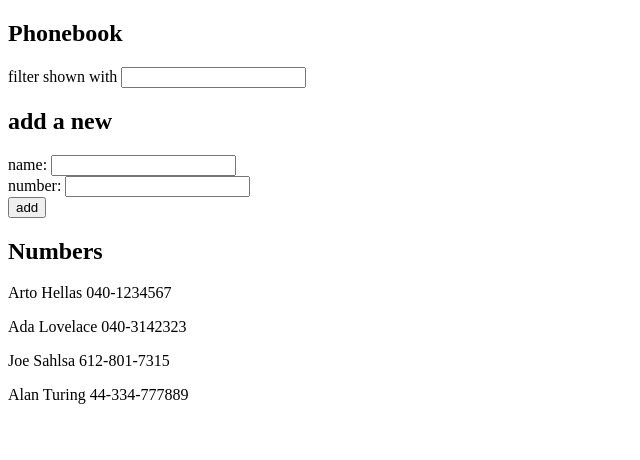
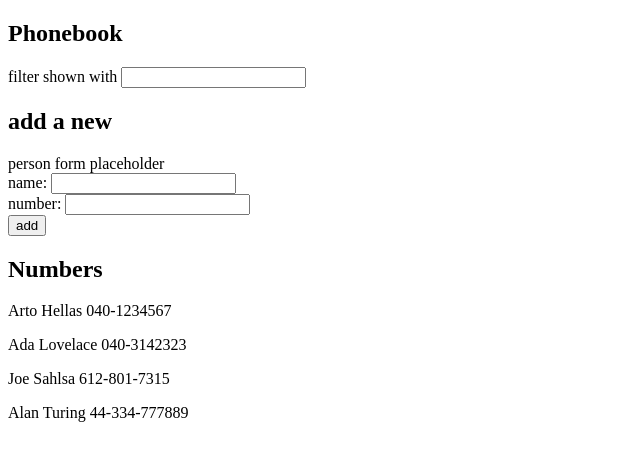
Before and after one commit to jsahlsa/fullstackopen, a React (Vite) app in the folder part2/phonebook/: page / in a window 1280 px wide. Shown: the top 460 px of the page, without its empty margins (0-640 px from the left). Built offline with nearby package versions, Linux system fonts and the light colour scheme.

Commit message:
finished part 2.10

```diff
--- a/part2/phonebook/src/App.jsx
+++ b/part2/phonebook/src/App.jsx
@@ -1,4 +1,7 @@
 import { useState } from 'react'
+import Filter from './components/Filter'
+import PersonForm from './components/PersonForm'
+import Persons from './components/Persons'
 
 function App() {
     const [persons, setPersons] = useState([
@@ -24,11 +27,9 @@ function App() {
 
     const handleFilter = (e) => {
         setFilter(e.target.value)
-        console.log(filter, e.target.value)
         const newPersons = persons.filter(person => {
             return person.name.toLowerCase().includes(e.target.value.toLowerCase())
         })
-        console.log(newPersons)
         setFilteredPersons(newPersons)
     }
 
@@ -48,25 +49,17 @@ function App() {
     return (
         <>
             <h2>Phonebook</h2>
-            filter shown with <input onChange={handleFilter} value={filter} />
+            <Filter onChange={handleFilter} value={filter} />
             <h2>add a new</h2>
-            <form onSubmit={handleSubmit}>
-                <div>
-                    name: <input onChange={handleNameChange} value={newName} />
-                </div>
-                <div>
-                    number: <input onChange={handleNumberChange} value={newNumber} />
-                </div>
-                <div>
-                    <button type='submit'>add</button>
-                </div>
-            </form>
+            <PersonForm
+                onSubmit={handleSubmit}
+                onNameChange={handleNameChange}
+                onNumberChange={handleNumberChange}
+                newName={newName}
+                newNumber={newNumber}
+            />
             <h2>Numbers</h2>
-            {
-                filter.length > 0 ?
-                    filteredPersons.map(person => <p key={person.name}>{person.name} {person.number}</p>) :
-                    persons.map(person => <p key={person.name}>{person.name} {person.number}</p>)
-            }
+            <Persons filter={filter} filteredPersons={filteredPersons} persons={persons} />
         </>
     )
 }
--- /dev/null
+++ b/part2/phonebook/src/components/Filter.jsx
@@ -0,0 +1,9 @@
+const Filter = ({ onChange, value }) => {
+    return (
+        <>
+            filter shown with <input onChange={onChange} value={value} />
+        </>
+    )
+}
+
+export default Filter
--- /dev/null
+++ b/part2/phonebook/src/components/PersonForm.jsx
@@ -0,0 +1,20 @@
+const PersonForm = ({ onSubmit, onNameChange, newName, onNumberChange, newNumber }) => {
+    return (
+        <>
+            person form placeholder
+            <form onSubmit={onSubmit}>
+                <div>
+                    name: <input onChange={onNameChange} value={newName} />
+                </div>
+                <div>
+                    number: <input onChange={onNumberChange} value={newNumber} />
+                </div>
+                <div>
+                    <button type='submit'>add</button>
+                </div>
+            </form>
+        </>
+    )
+}
+
+export default PersonForm
--- /dev/null
+++ b/part2/phonebook/src/components/Persons.jsx
@@ -0,0 +1,13 @@
+const Persons = ({ filter, filteredPersons, persons }) => {
+    return (
+        <>
+            {
+                filter.length > 0 ?
+                    filteredPersons.map(person => <p key={person.name}>{person.name} {person.number}</p>) :
+                    persons.map(person => <p key={person.name}>{person.name} {person.number}</p>)
+            }
+        </>
+    )
+}
+
+export default Persons
```
